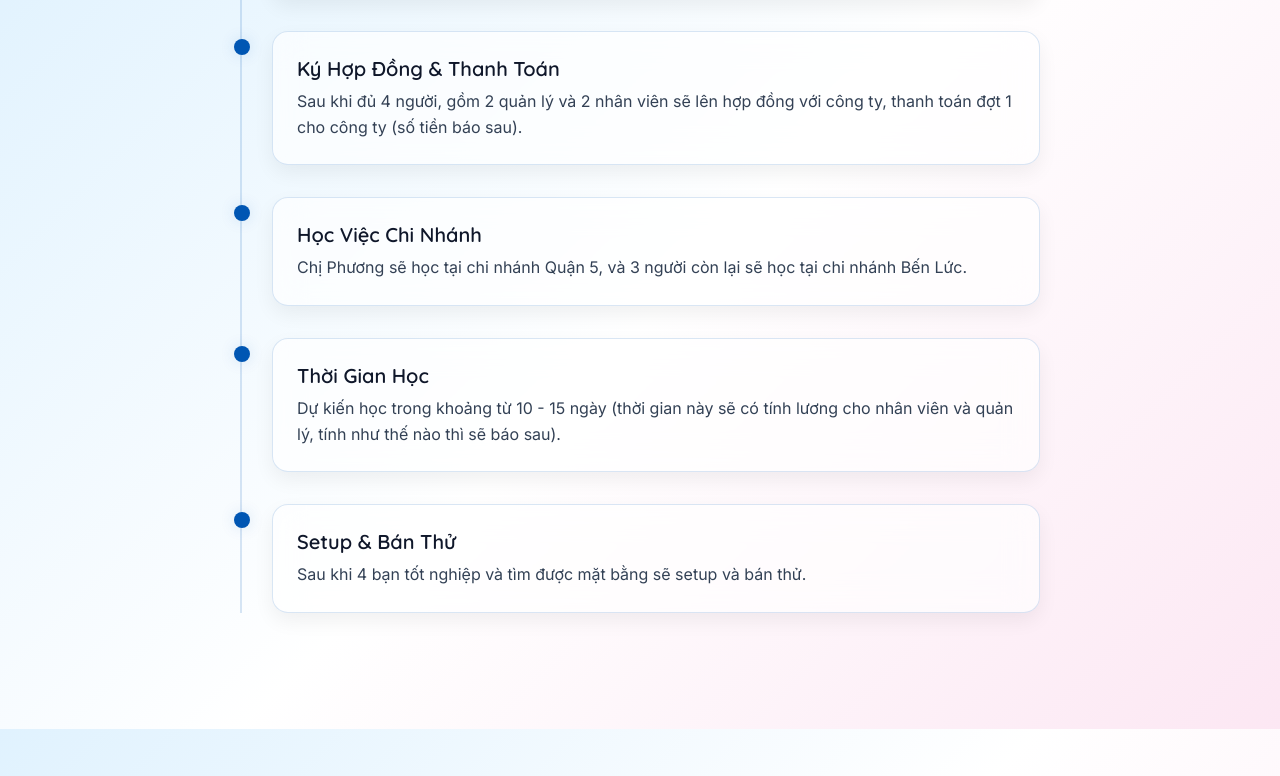
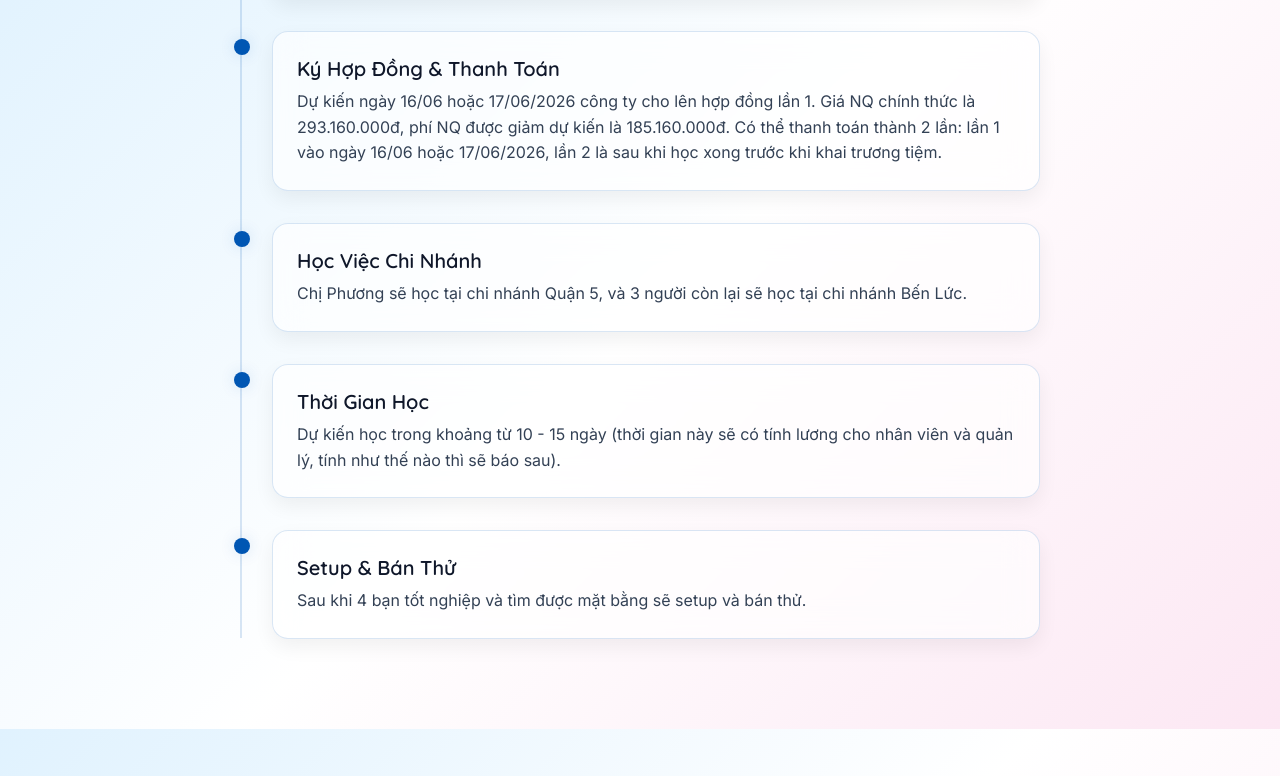
Before and after one commit to huy4vn/tea-shop-dashboard, a React (Vite) app: page / in a window 1280 px wide. Shown: the part 1671-2447 px from the top of the page. Built offline with nearby package versions, Linux system fonts and the light colour scheme.

Commit message:
Cập nhật thông tin giá Nhượng Quyền và ngày lên hợp đồng

```diff
--- a/src/data.js
+++ b/src/data.js
@@ -15,7 +15,7 @@ export const configs = {
       },
       {
         title: 'Ký Hợp Đồng & Thanh Toán',
-        desc: 'Sau khi đủ 4 người, gồm 2 quản lý và 2 nhân viên sẽ lên hợp đồng với công ty, thanh toán đợt 1 cho công ty (số tiền báo sau).'
+        desc: 'Dự kiến ngày 16/06 hoặc 17/06/2026 công ty cho lên hợp đồng lần 1. Giá NQ chính thức là 293.160.000đ, phí NQ được giảm dự kiến là 185.160.000đ. Có thể thanh toán thành 2 lần: lần 1 vào ngày 16/06 hoặc 17/06/2026, lần 2 là sau khi học xong trước khi khai trương tiệm.'
       },
       {
         title: 'Học Việc Chi Nhánh',
@@ -70,7 +70,7 @@ export const configs = {
       },
       {
         title: 'Bút Sa Gà Chết & Rơi Tiền',
-        desc: 'Gom đủ 4 tay chơi (2 trùm, 2 lính) là ký giấy bán mình, cống nạp tiền họ đợt 1 (số bao nhiêu thì từ từ rồi hết hồn).'
+        desc: 'Ngày 16/06 hoặc 17/06/2026 ký giấy bán mình lần 1. Giá NQ chính thức là 293.160.000đ, nhưng được giảm dự kiến còn 185.160.000đ. Đóng họ 2 đợt: đợt 1 vào ngày 16/06 hoặc 17/06/2026, đợt 2 sau khi tu luyện xong chuẩn bị lùa khách.'
       },
       {
         title: 'Tu Luyện Võ Công',
```
